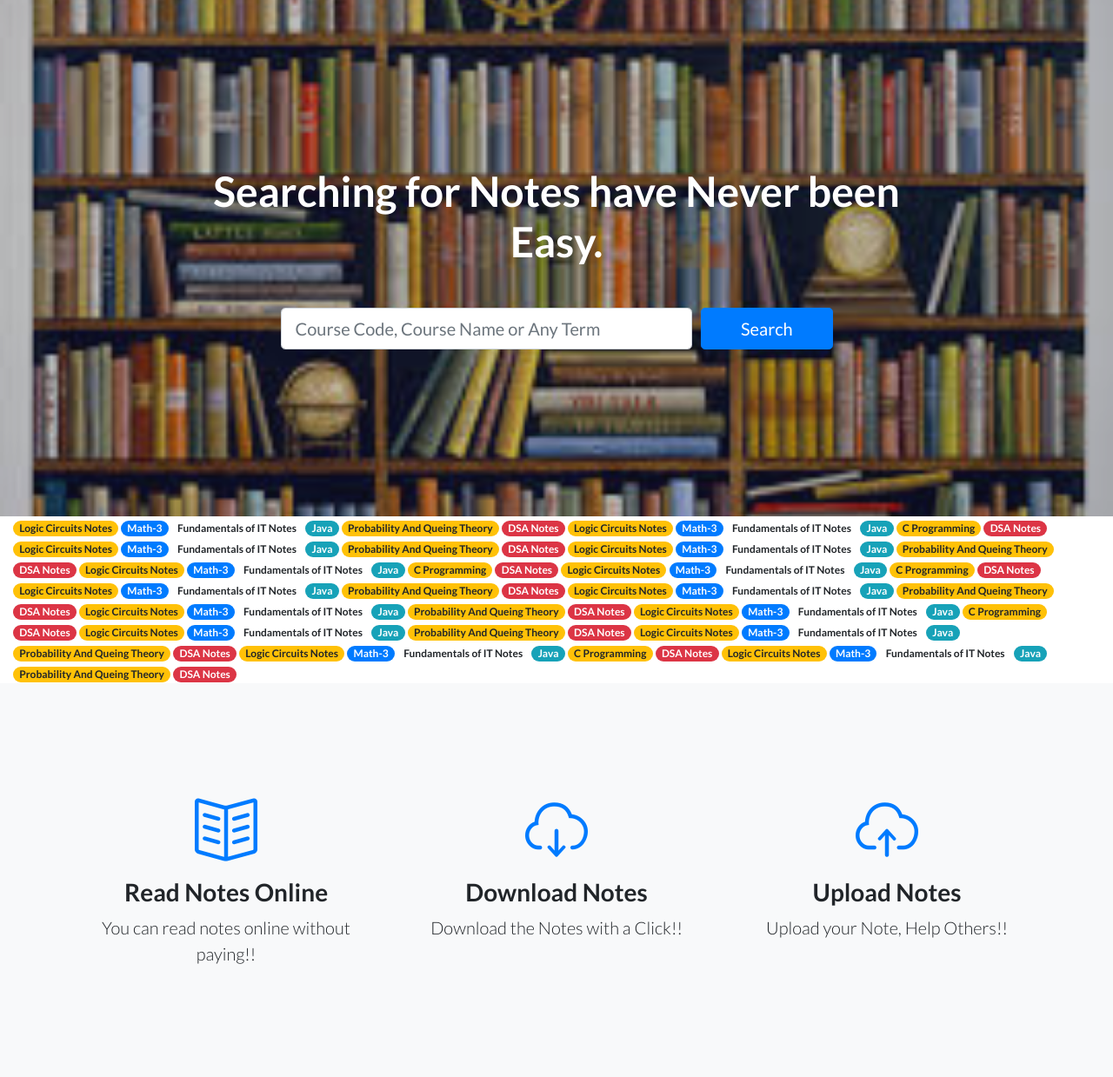
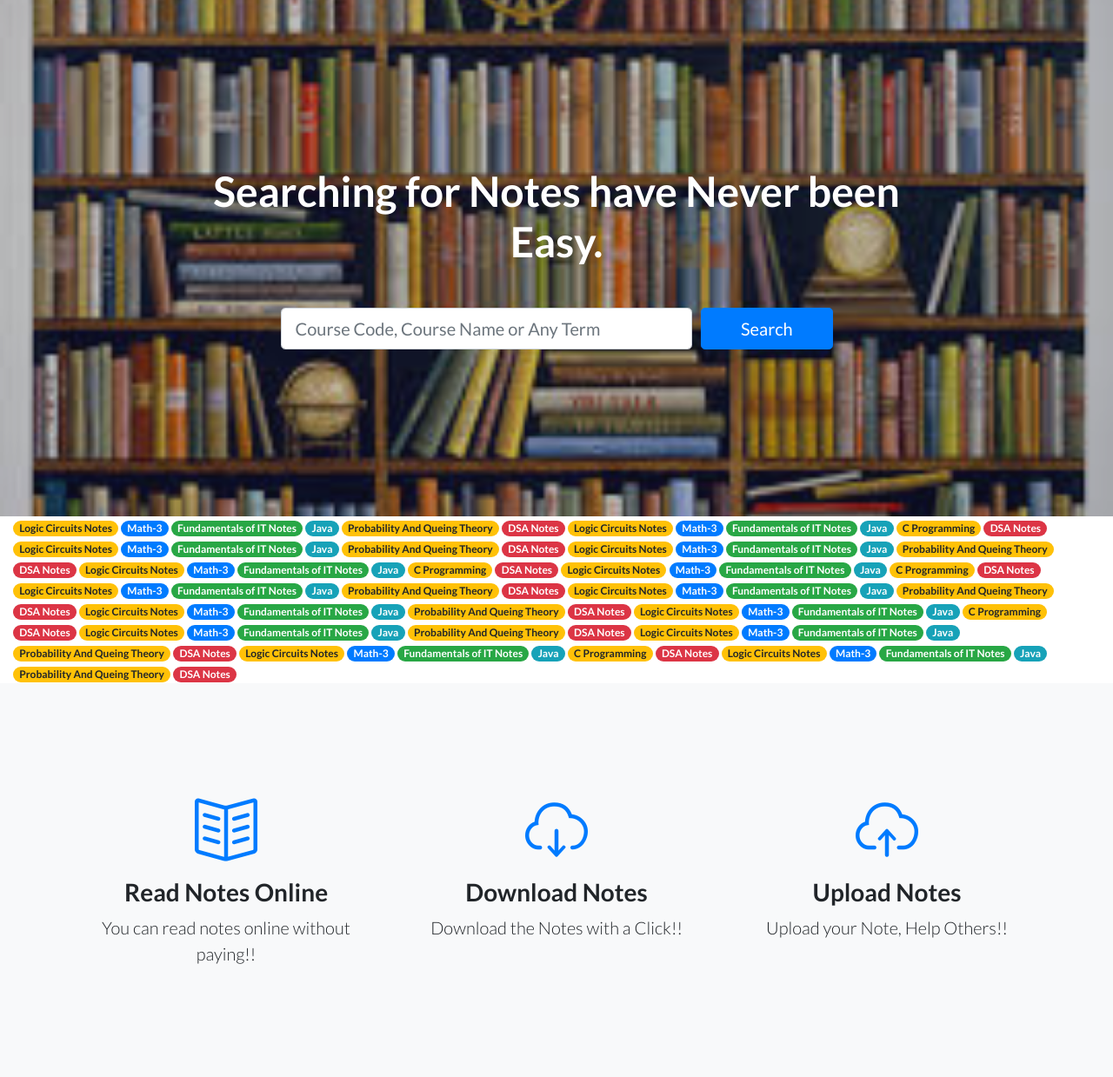
Before and after one commit to poshan0126/NCIT-Note-Finder, a Django app: page / in a window 1280 px wide. Shown: the part 57-1296 px from the top of the page at 87% size. Run offline with Django 3.2, Linux system fonts and the light colour scheme; some libraries are stand-ins or nearby versions.

```diff
--- a/notefinder/templates/home.html
+++ b/notefinder/templates/home.html
@@ -38,85 +38,85 @@
     <div class = "container-fluid">
       <span class="badge badge-pill badge-warning">Logic Circuits Notes</span>
       <span class="badge badge-pill badge-primary">Math-3</span>
-      <span class="badge badge-pill badge-Fundamentals of IT Notes">Fundamentals of IT Notes</span>
+      <span class="badge badge-pill badge-success">Fundamentals of IT Notes</span>
       <span class="badge badge-pill badge-info">Java</span>
       <span class="badge badge-pill badge-warning">Probability And Queing Theory</span>
       <span class="badge badge-pill badge-danger">DSA Notes</span>
       <span class="badge badge-pill badge-warning">Logic Circuits Notes</span>
       <span class="badge badge-pill badge-primary">Math-3</span>
-      <span class="badge badge-pill badge-Fundamentals of IT Notes">Fundamentals of IT Notes</span>
+      <span class="badge badge-pill badge-success">Fundamentals of IT Notes</span>
       <span class="badge badge-pill badge-info">Java</span>
       <span class="badge badge-pill badge-warning">C Programming</span>
       <span class="badge badge-pill badge-danger">DSA Notes</span>
       <span class="badge badge-pill badge-warning">Logic Circuits Notes</span>
       <span class="badge badge-pill badge-primary">Math-3</span>
-      <span class="badge badge-pill badge-Fundamentals of IT Notes">Fundamentals of IT Notes</span>
+      <span class="badge badge-pill badge-success">Fundamentals of IT Notes</span>
       <span class="badge badge-pill badge-info">Java</span>
       <span class="badge badge-pill badge-warning">Probability And Queing Theory</span>
       <span class="badge badge-pill badge-danger">DSA Notes</span>
       <span class="badge badge-pill badge-warning">Logic Circuits Notes</span>
       <span class="badge badge-pill badge-primary">Math-3</span>
-      <span class="badge badge-pill badge-Fundamentals of IT Notes">Fundamentals of IT Notes</span>
+      <span class="badge badge-pill badge-success">Fundamentals of IT Notes</span>
       <span class="badge badge-pill badge-info">Java</span>
       <span class="badge badge-pill badge-warning">Probability And Queing Theory</span>
       <span class="badge badge-pill badge-danger">DSA Notes</span>
       <span class="badge badge-pill badge-warning">Logic Circuits Notes</span>
       <span class="badge badge-pill badge-primary">Math-3</span>
-      <span class="badge badge-pill badge-Fundamentals of IT Notes">Fundamentals of IT Notes</span>
+      <span class="badge badge-pill badge-success">Fundamentals of IT Notes</span>
       <span class="badge badge-pill badge-info">Java</span>
       <span class="badge badge-pill badge-warning">C Programming</span>
       <span class="badge badge-pill badge-danger">DSA Notes</span>
       <span class="badge badge-pill badge-warning">Logic Circuits Notes</span>
       <span class="badge badge-pill badge-primary">Math-3</span>
-      <span class="badge badge-pill badge-Fundamentals of IT Notes">Fundamentals of IT Notes</span>
+      <span class="badge badge-pill badge-success">Fundamentals of IT Notes</span>
       <span class="badge badge-pill badge-info">Java</span>
       <span class="badge badge-pill badge-warning">C Programming</span>
       <span class="badge badge-pill badge-danger">DSA Notes</span>
       <span class="badge badge-pill badge-warning">Logic Circuits Notes</span>
       <span class="badge badge-pill badge-primary">Math-3</span>
-      <span class="badge badge-pill badge-Fundamentals of IT Notes">Fundamentals of IT Notes</span>
+      <span class="badge badge-pill badge-success">Fundamentals of IT Notes</span>
       <span class="badge badge-pill badge-info">Java</span>
       <span class="badge badge-pill badge-warning">Probability And Queing Theory</span>
       <span class="badge badge-pill badge-danger">DSA Notes</span>
       <span class="badge badge-pill badge-warning">Logic Circuits Notes</span>
       <span class="badge badge-pill badge-primary">Math-3</span>
-      <span class="badge badge-pill badge-Fundamentals of IT Notes">Fundamentals of IT Notes</span>
+      <span class="badge badge-pill badge-success">Fundamentals of IT Notes</span>
       <span class="badge badge-pill badge-info">Java</span>
       <span class="badge badge-pill badge-warning">Probability And Queing Theory</span>
       <span class="badge badge-pill badge-danger">DSA Notes</span>
       <span class="badge badge-pill badge-warning">Logic Circuits Notes</span>
       <span class="badge badge-pill badge-primary">Math-3</span>
-      <span class="badge badge-pill badge-Fundamentals of IT Notes">Fundamentals of IT Notes</span>
+      <span class="badge badge-pill badge-success">Fundamentals of IT Notes</span>
       <span class="badge badge-pill badge-info">Java</span>
       <span class="badge badge-pill badge-warning">Probability And Queing Theory</span>
       <span class="badge badge-pill badge-danger">DSA Notes</span>
       <span class="badge badge-pill badge-warning">Logic Circuits Notes</span>
       <span class="badge badge-pill badge-primary">Math-3</span>
-      <span class="badge badge-pill badge-Fundamentals of IT Notes">Fundamentals of IT Notes</span>
+      <span class="badge badge-pill badge-success">Fundamentals of IT Notes</span>
       <span class="badge badge-pill badge-info">Java</span>
       <span class="badge badge-pill badge-warning">C Programming</span>
       <span class="badge badge-pill badge-danger">DSA Notes</span>
       <span class="badge badge-pill badge-warning">Logic Circuits Notes</span>
       <span class="badge badge-pill badge-primary">Math-3</span>
-      <span class="badge badge-pill badge-Fundamentals of IT Notes">Fundamentals of IT Notes</span>
+      <span class="badge badge-pill badge-success">Fundamentals of IT Notes</span>
       <span class="badge badge-pill badge-info">Java</span>
       <span class="badge badge-pill badge-warning">Probability And Queing Theory</span>
       <span class="badge badge-pill badge-danger">DSA Notes</span>
       <span class="badge badge-pill badge-warning">Logic Circuits Notes</span>
       <span class="badge badge-pill badge-primary">Math-3</span>
-      <span class="badge badge-pill badge-Fundamentals of IT Notes">Fundamentals of IT Notes</span>
+      <span class="badge badge-pill badge-success">Fundamentals of IT Notes</span>
       <span class="badge badge-pill badge-info">Java</span>
       <span class="badge badge-pill badge-warning">Probability And Queing Theory</span>
       <span class="badge badge-pill badge-danger">DSA Notes</span>
       <span class="badge badge-pill badge-warning">Logic Circuits Notes</span>
       <span class="badge badge-pill badge-primary">Math-3</span>
-      <span class="badge badge-pill badge-Fundamentals of IT Notes">Fundamentals of IT Notes</span>
+      <span class="badge badge-pill badge-success">Fundamentals of IT Notes</span>
       <span class="badge badge-pill badge-info">Java</span>
       <span class="badge badge-pill badge-warning">C Programming</span>
       <span class="badge badge-pill badge-danger">DSA Notes</span>
       <span class="badge badge-pill badge-warning">Logic Circuits Notes</span>
       <span class="badge badge-pill badge-primary">Math-3</span>
-      <span class="badge badge-pill badge-Fundamentals of IT Notes">Fundamentals of IT Notes</span>
+      <span class="badge badge-pill badge-success">Fundamentals of IT Notes</span>
       <span class="badge badge-pill badge-info">Java</span>
       <span class="badge badge-pill badge-warning">Probability And Queing Theory</span>
       <span class="badge badge-pill badge-danger">DSA Notes</span>
```
